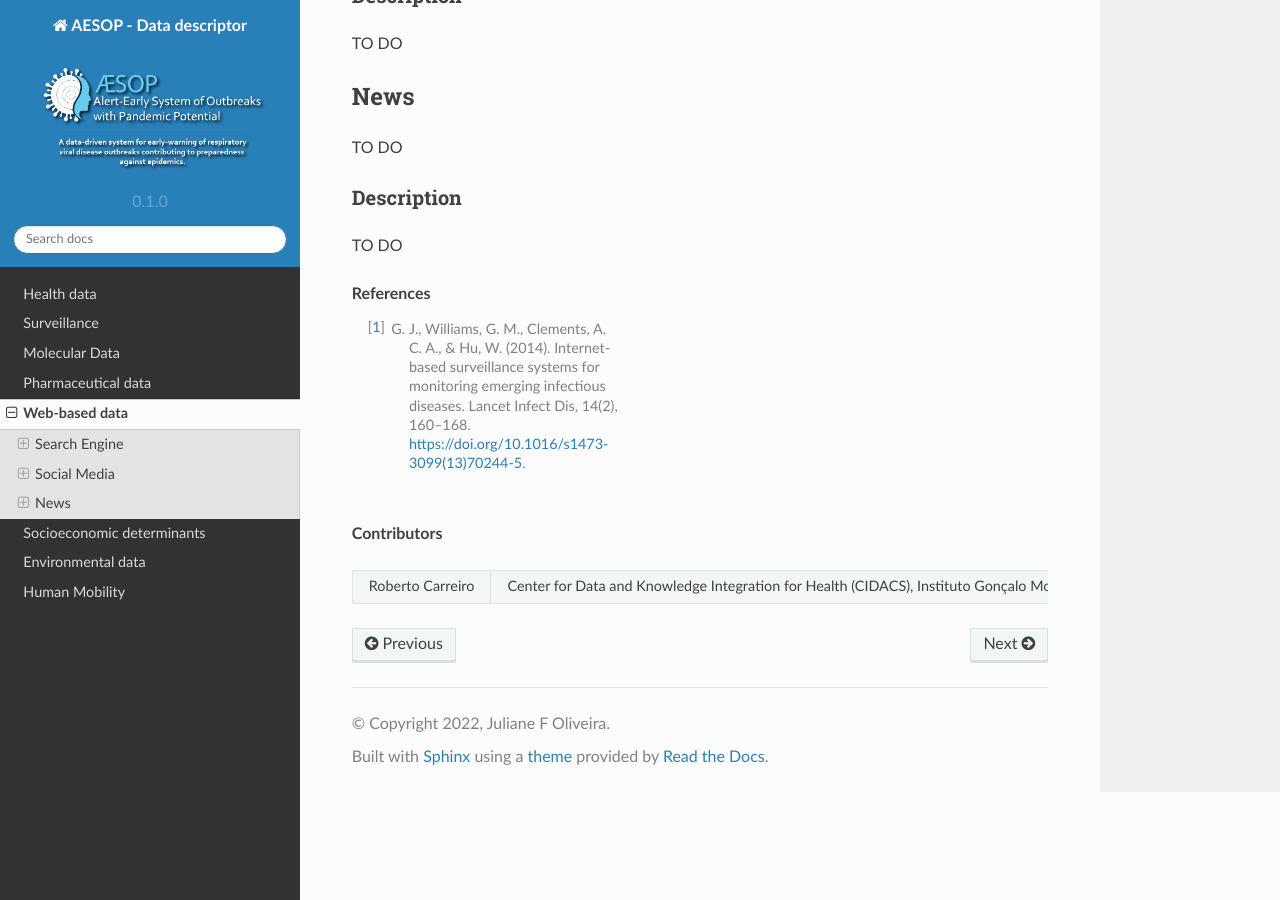
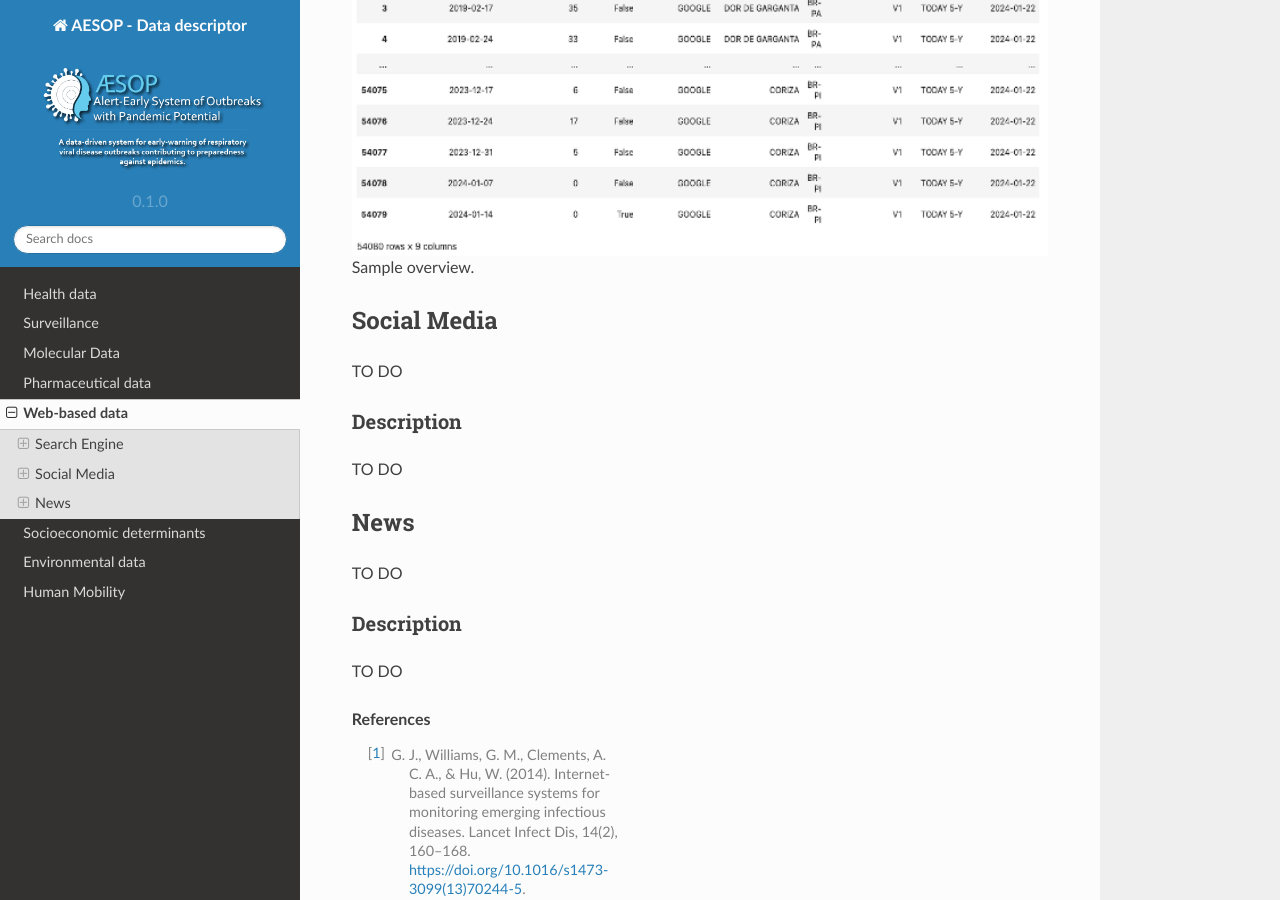
Before and after one commit to cidacslab/AESOP-Data-Documentation, a Sphinx documentation site: the page built from docs/source/web_based.rst, in a window 1280 px wide and 900 px high, scrolled down 1206 px. Built offline with Sphinx 7.4.7 and the Read the Docs theme 2.0.0, drawn with Linux system fonts in a browser that asks for light colours.

Commit message:
image search engine

```diff
--- a/docs/source/web_based.rst
+++ b/docs/source/web_based.rst
@@ -43,6 +43,14 @@
 
 
 
+
+.. image:: web-based-search-engine-sample.png
+   :height: 10cm
+   :width: 20cm
+   :align: center
+
+Sample overview.
+
 Social Media
 -------------
 TO DO
```
Also changed, not shown: docs/source/web-based-search-engine-sample.png (added).
